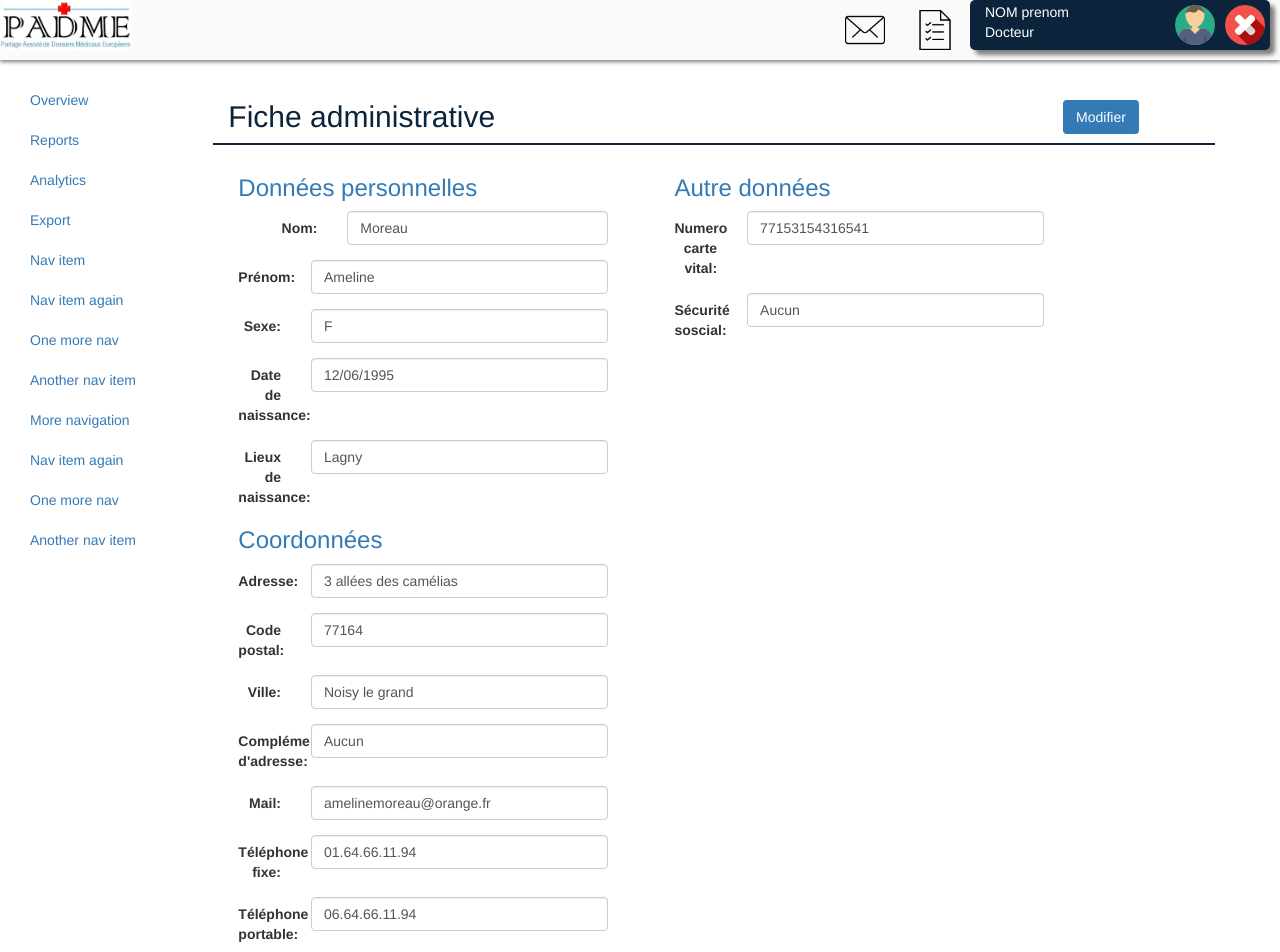
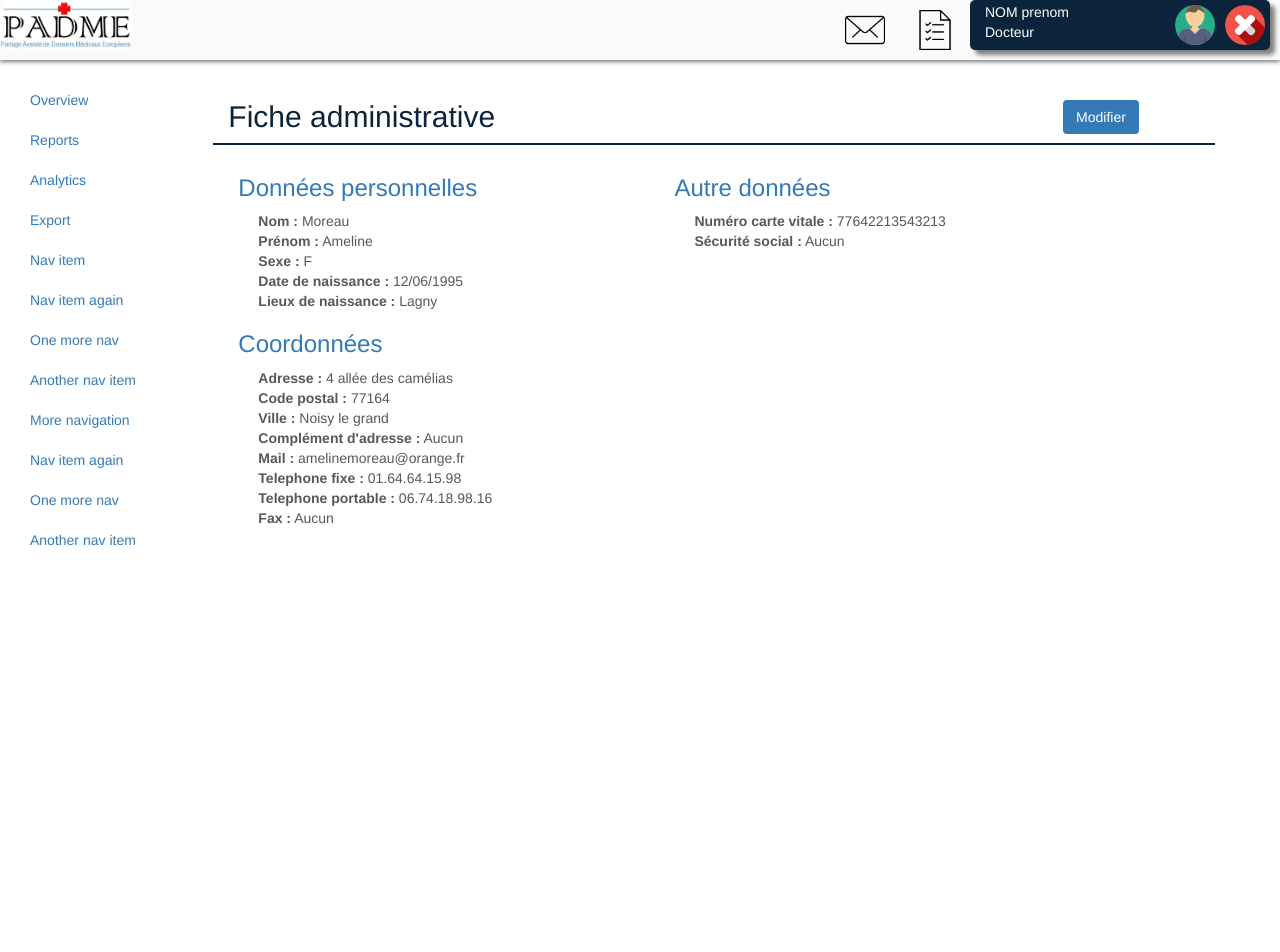
Before and after one commit to sheepreak/PADME, an Angular app in the folder front/: page /administrationfile in a window 1280 px wide. Shown: the top 952 px of the page. After the commit the page ends 800 px from the top, so only its background shows below. Built offline with nearby package versions, Linux system fonts and the light colour scheme.

Commit message:
Update administration file page

```diff
--- a/front/src/app/administration-file/administration-file.component.css
+++ b/front/src/app/administration-file/administration-file.component.css
@@ -23,6 +23,7 @@ h2 {
 
 }
 
+
 .btn-modif{
   margin-top: 20px;
   background: #337ab7;
--- a/front/src/app/administration-file/administration-file.component.html
+++ b/front/src/app/administration-file/administration-file.component.html
@@ -1,4 +1,3 @@
-
 <div class="col-sm-9 col-md-10 main">
   <div class="row title">
     <div class="col-md-10">
@@ -7,154 +6,155 @@
       </h2>
     </div>
     <div class="col-md-1 text-right">
-      <button class="btn btn-modif">Modifier</button>
+      <button type="button" class="btn btn-modif" (click)="this.modifyData = true;  ">Modifier</button>
     </div>
 
   </div>
 
-  <!--
-    <div class="row myrow">
+
+  <div class="row myrow" *ngIf="!modifyData">
     <div class="col-md-5">
       <h3>Données personnelles</h3>
-        <p><strong>Nom :</strong> Moreau </p>
-        <p><strong>Prénom :</strong> Ameline </p>
-        <p><strong>Sexe:</strong> F</p>
-        <p><strong>Date de naissance :</strong> 12/06/1995</p>
-        <p><strong>Lieux de naissance :</strong> Lagny</p>
+      <p><strong>Nom :</strong> {{directory.lastName}}</p>
+      <p><strong>Prénom :</strong> {{directory.firstName}}</p>
+      <p><strong>Sexe :</strong> {{directory.sexe}}</p>
+      <p><strong>Date de naissance :</strong> {{directory.birthday}}</p>
+      <p><strong>Lieux de naissance :</strong> {{directory.birthplace}}</p>
 
       <h3>Coordonnées</h3>
-        <p><strong>Adresse :</strong> 3 allées des camélias </p>
-        <p><strong>Code postal :</strong> 77163</p>
-        <p><strong>Ville :</strong> Noisy le grand</p>
-        <p><strong>Complément d'adresse :</strong> Aucun</p>
-        <p><strong>Mail :</strong> amelinemoreau@orange.fr</p>
-        <p><strong>Telephone fixe :</strong> 01.64.66.11.94</p>
-        <p><strong>Telephone portable :</strong> 06.64.66.11.94</p>
-        <p><strong>Fax :</strong> Aucun</p>
+      <p><strong>Adresse :</strong> {{directory.address}} </p>
+      <p><strong>Code postal :</strong> {{directory.zipcode}}</p>
+      <p><strong>Ville :</strong> {{directory.city}}</p>
+      <p><strong>Complément d'adresse :</strong> {{directory.addressComplement}}</p>
+      <p><strong>Mail :</strong> {{directory.email}}</p>
+      <p><strong>Telephone fixe :</strong> {{directory.fixe}}</p>
+      <p><strong>Telephone portable :</strong> {{directory.cellular}}</p>
+      <p><strong>Fax :</strong> {{directory.fax}}</p>
 
 
     </div>
     <div class="col-md-5">
       <h3>Autre données</h3>
-        <p><strong>Numero carte vital :</strong> 77153154316541 </p>
-        <p><strong>Sécurité soscial :</strong> Aucune</p>
+      <p><strong>Numéro carte vitale :</strong> {{directory.healthCard}} </p>
+      <p><strong>Sécurité social :</strong> {{directory.socialSecurity}}</p>
+    </div>
   </div>
 
-      -->
 
+  <div class="row myrow" *ngIf="modifyData">
     <form class="form-horizontal">
-  <div class="row myrow">
-    <div class="col-md-5">
+      <div class="col-md-6">
         <h3>Données personnelles</h3>
         <div class="form-group">
-        <label for="inputEmail3" class="col-sm-3 control-label">Nom: </label>
-        <div class="col-sm-8">
-          <input type="email" class="form-control" id="inputEmail3" value="Moreau">
+          <label for="lastName" class="col-sm-3 control-label">Nom:</label>
+          <div class="col-sm-9">
+            <input type="text" [(ngModel)]="directory.lastName" class="form-control" id="lastName" name="lastName" readonly>
+          </div>
+
+        </div>
+
+        <div class="form-group">
+          <label for="firstName" class="col-sm-3 control-label">Prénom: </label>
+          <div class="col-sm-9">
+            <input type="text" class="form-control" id="firstName" name="firstName" [(ngModel)]="directory.firstName" readonly>
           </div>
         </div>
 
         <div class="form-group">
-        <label for="inputEmail3" class="col-sm-2 control-label">Prénom: </label>
+          <label for="sexe" class="col-sm-3 control-label">Sexe: </label>
           <div class="col-sm-9">
-          <input type="email" class="form-control" id="inputEmail3" value="Ameline">
+            <input type="text" class="form-control" id="sexe" name="sexe" [(ngModel)]="directory.sexe">
           </div>
         </div>
 
         <div class="form-group">
-        <label for="inputEmail3" class="col-sm-2 control-label">Sexe: </label>
+          <label for="birthDay" class="col-sm-3 control-label">Date de naissance: </label>
           <div class="col-sm-9">
-          <input type="email" class="form-control" id="inputEmail3" value="F">
+            <input type="date" class="form-control" id="birthDay" name="birthDay" [(ngModel)]="directory.birthday">
           </div>
         </div>
 
         <div class="form-group">
-        <label for="inputEmail3" class="col-sm-2 control-label">Date de naissance: </label>
+          <label for="placeBirth" class="col-sm-3 control-label">Lieux de naissance: </label>
           <div class="col-sm-9">
-          <input type="email" class="form-control" id="inputEmail3" value="12/06/1995">
-        </div>
-      </div>
-
-      <div class="form-group">
-        <label for="inputEmail3" class="col-sm-2 control-label">Lieux de naissance: </label>
-        <div class="col-sm-9">
-          <input type="email" class="form-control" id="inputEmail3" value="Lagny">
+            <input type="text" class="form-control" id="placeBirth" name="placeBirth" [(ngModel)]="directory.birthplace">
           </div>
         </div>
 
 
         <h3>Coordonnées</h3>
         <div class="form-group">
-        <label for="inputEmail3" class="col-sm-2 control-label">Adresse: </label>
+          <label for="adress" class="col-sm-3 control-label">Adresse: </label>
           <div class="col-sm-9">
-          <input type="email" class="form-control" id="inputEmail3" value="3 allées des camélias">
+            <input type="text" class="form-control" id="adress" name="adress" [(ngModel)]="directory.address">
           </div>
         </div>
         <div class="form-group">
-        <label for="inputEmail3" class="col-sm-2 control-label">Code postal: </label>
+          <label for="cp" class="col-sm-3 control-label">Code postal: </label>
           <div class="col-sm-9">
-          <input type="email" class="form-control" id="inputEmail3" value="77164">
+            <input type="text" class="form-control" id="cp" name="cp" [(ngModel)]="directory.zipcode">
           </div>
         </div>
         <div class="form-group">
-        <label for="inputEmail3" class="col-sm-2 control-label">Ville: </label>
+          <label for="city" class="col-sm-3 control-label">Ville: </label>
           <div class="col-sm-9">
-          <input type="email" class="form-control" id="inputEmail3" value="Noisy le grand">
+            <input type="text" class="form-control" id="city" name="city" [(ngModel)]="directory.city">
           </div>
         </div>
         <div class="form-group">
-        <label for="inputEmail3" class="col-sm-2 control-label">Complément d'adresse: </label>
+          <label for="adressMore" class="col-sm-3 control-label">Complément d'adresse: </label>
           <div class="col-sm-9">
-          <input type="email" class="form-control" id="inputEmail3" value="Aucun">
+            <input type="text" class="form-control" id="adressMore" name="adressMore" [(ngModel)]="directory.addressComplement">
           </div>
         </div>
         <div class="form-group">
-        <label for="inputEmail3" class="col-sm-2 control-label">Mail: </label>
+          <label for="email" class="col-sm-3 control-label">Mail: </label>
           <div class="col-sm-9">
-          <input type="email" class="form-control" id="inputEmail3" value="amelinemoreau@orange.fr">
+            <input type="email" class="form-control" id="email" name="email" [(ngModel)]="directory.email">
           </div>
         </div>
         <div class="form-group">
-        <label for="inputEmail3" class="col-sm-2 control-label">Téléphone fixe: </label>
+          <label for="tel" class="col-sm-3 control-label">Téléphone fixe: </label>
           <div class="col-sm-9">
-          <input type="email" class="form-control" id="inputEmail3" value="01.64.66.11.94">
+            <input type="tel" class="form-control" id="tel" name="tel" [(ngModel)]="directory.fixe">
           </div>
         </div>
         <div class="form-group">
-        <label for="inputEmail3" class="col-sm-2 control-label">Téléphone portable: </label>
+          <label for="portable" class="col-sm-3 control-label">Téléphone portable: </label>
           <div class="col-sm-9">
-          <input type="email" class="form-control" id="inputEmail3" value="06.64.66.11.94">
+            <input type="tel" class="form-control" id="portable" name="portable" [(ngModel)]="directory.cellular">
           </div>
         </div>
         <div class="form-group">
-        <label for="inputEmail3" class="col-sm-2 control-label">Fax: </label>
+          <label for="fax" class="col-sm-3 control-label">Fax: </label>
           <div class="col-sm-9">
-          <input type="email" class="form-control" id="inputEmail3" value="Aucun">
+            <input type="tel" class="form-control" id="fax" name="fax" [(ngModel)]="directory.fax">
           </div>
         </div>
 
       </div>
-    <div class="col-md-5">
+      <div class="col-md-6">
         <h3>Autre données</h3>
         <div class="form-group">
-        <label for="inputEmail3" class="col-sm-2 control-label">Numero carte vital: </label>
+          <label for="vital" class="col-sm-3 control-label">Numero carte vital: </label>
           <div class="col-sm-9">
-          <input type="email" class="form-control" id="inputEmail3" value="77153154316541">
+            <input type="text" class="form-control" id="vital" name="vital" [(ngModel)]="directory.healthCard">
           </div>
         </div>
         <div class="form-group">
-        <label for="inputEmail3" class="col-sm-2 control-label">Sécurité soscial: </label>
+          <label for="social" class="col-sm-3 control-label">Sécurité social: </label>
           <div class="col-sm-9">
-          <input type="email" class="form-control" id="inputEmail3" value="Aucun">
+            <input type="text" class="form-control" id="social" name="social" [(ngModel)]="directory.socialSecurity">
           </div>
         </div>
 
       </div>
-  </div>
 
-    <div class="col-sm-offset-2 col-sm-10">
-      <button type="submit" class="btn btn-default">Valider</button>
+      <div class="col-md-12" style="text-align: center">
+        <button type="submit" class="btn btn-default">Valider les modifications</button>
+        <button (click)="modifyData = false" class="btn btn-warning">Annuler</button>
       </div>
     </form>
 
-
   </div>
+</div>
--- a/front/src/app/administration-file/administration-file.component.ts
+++ b/front/src/app/administration-file/administration-file.component.ts
@@ -1,4 +1,5 @@
-import { Component, OnInit } from '@angular/core';
+import {Component, OnInit} from '@angular/core';
+
 
 @Component({
   selector: 'app-administration-file',
@@ -6,40 +7,44 @@ import { Component, OnInit } from '@angular/core';
   styleUrls: ['./administration-file.component.css']
 })
 export class AdministrationFileComponent implements OnInit {
-  lastName: string;
-  firstName: string;
-  sexe: string;
-  birthday: string;
-  birthplace: string;
-  address: string;
-  zipcode: string;
-  city: string;
-  country: string;
-  addressComplement: string;
-  email: string;
-  fixe: string;
-  cellular: string;
-  fax: string;
-  healthCard: string;
-  socialSecurity: string;
+  directory = {
+    'lastName': '',
+    'firstName': '',
+    'sexe': '',
+    'birthday': '',
+    'birthplace': '',
+    'address': '',
+    'zipcode': '',
+    'city': '',
+    'country': '',
+    'addressComplement': '',
+    'email': '',
+    'fixe': '',
+    'cellular': '',
+    'fax': '',
+    'healthCard': '',
+    'socialSecurity': ''
+  };
+
+  modifyData = false;
 
   constructor() {
-    this.address = "4 allée des camélias";
-    this.addressComplement = "Aucun";
-    this.birthday = "12/06/1995";
-    this.birthplace = "Lagny";
-    this.cellular = "06.74.18.98.16";
-    this.city = "Noisy le grand";
-    this.country = "France";
-    this.email = "amelinemoreau@orange.fr";
-    this.fax = "Aucun";
-    this.firstName = "Ameline";
-    this.healthCard = "77642213543213";
-    this.lastName = "Moreau";
-    this.sexe = "F";
-    this.socialSecurity = "Aucun";
-    this.zipcode = "77164";
-    this.fixe = "01.64.64.15.98";
+    this.directory.address = '4 allée des camélias';
+    this.directory.addressComplement = 'Aucun';
+    this.directory.birthday = '12/06/1995';
+    this.directory.birthplace = 'Lagny';
+    this.directory.cellular = '06.74.18.98.16';
+    this.directory.city = 'Noisy le grand';
+    this.directory.country = 'France';
+    this.directory.email = 'amelinemoreau@orange.fr';
+    this.directory.fax = 'Aucun';
+    this.directory.firstName = 'Ameline';
+    this.directory.healthCard = '77642213543213';
+    this.directory.lastName = 'Moreau';
+    this.directory.sexe = 'F';
+    this.directory.socialSecurity = 'Aucun';
+    this.directory.zipcode = '77164';
+    this.directory.fixe = '01.64.64.15.98';
 
   }
 
```
Lines whose indentation alone changed are shown as unchanged.
